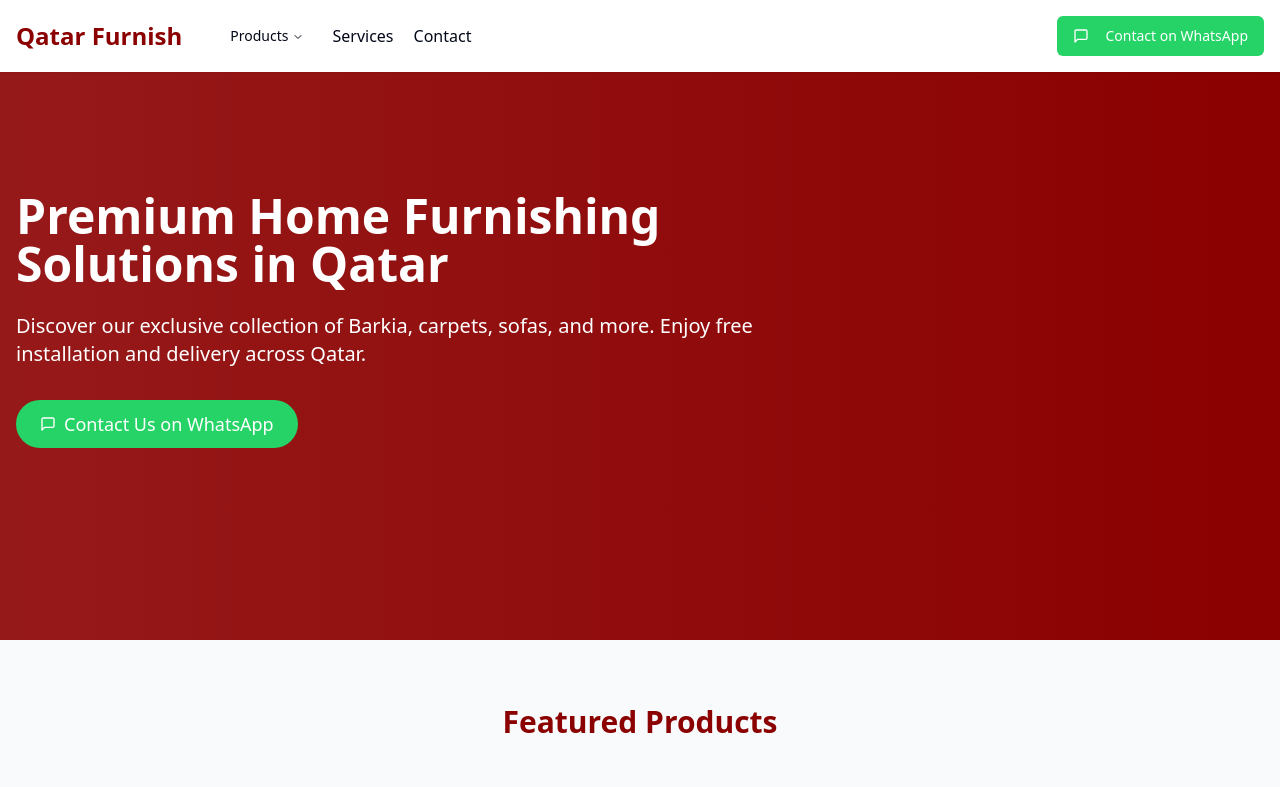
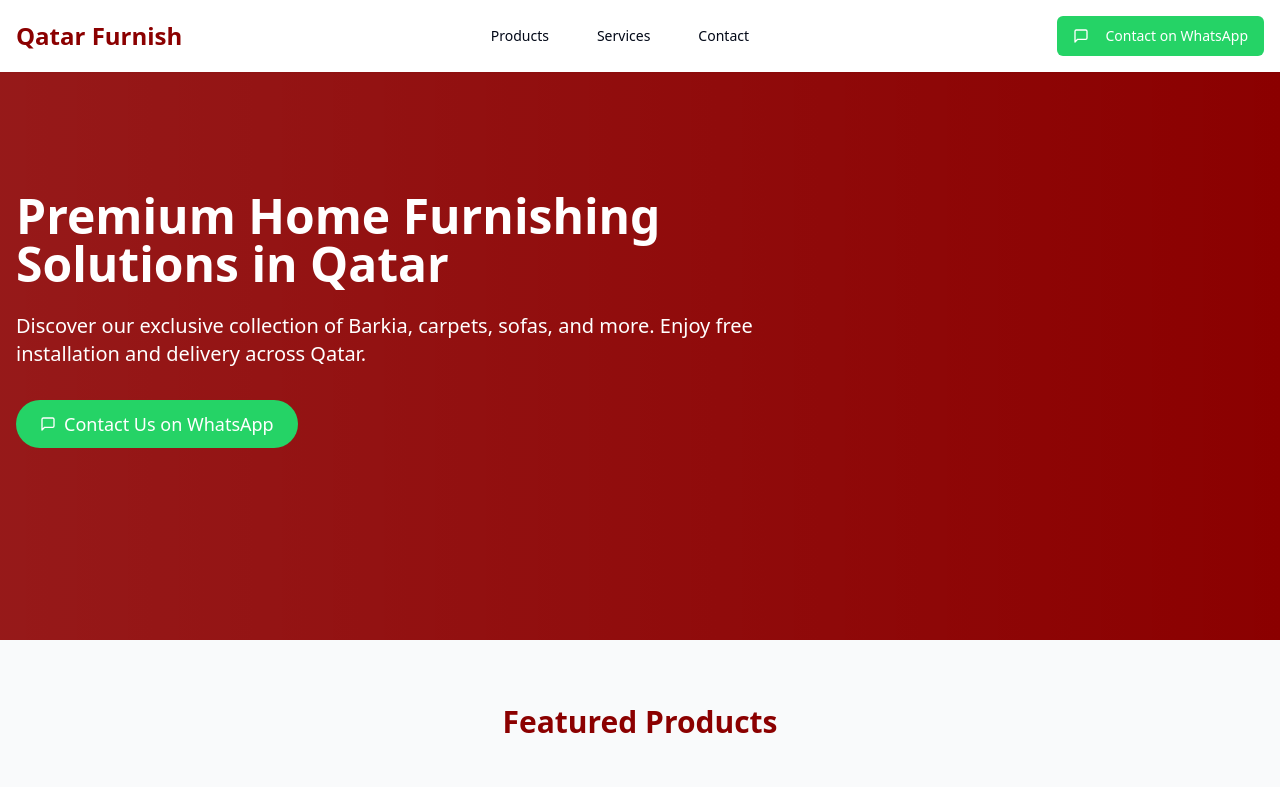
Before and after one commit to realsajat/alarabiacarpets, a React (Vite) app: page / in a window 1280 px wide. Shown: the top 787 px of the page. Built offline with nearby package versions, Linux system fonts and the light colour scheme; grey boxes are pictures that could not be loaded.

Commit message:
Refactor: Remove product subsections and center navbar button
Remove the product subsections from the navbar and center the navbar button.

```diff
--- a/src/components/Navbar.tsx
+++ b/src/components/Navbar.tsx
@@ -1,12 +1,6 @@
+
 import { MessageSquare } from "lucide-react";
 import { Button } from "@/components/ui/button";
-import {
-  NavigationMenu,
-  NavigationMenuContent,
-  NavigationMenuItem,
-  NavigationMenuList,
-  NavigationMenuTrigger,
-} from "@/components/ui/navigation-menu";
 
 const Navbar = () => {
   const handleWhatsAppClick = () => {
@@ -31,68 +25,29 @@ const Navbar = () => {
     <nav className="fixed top-0 z-50 w-full bg-white shadow-sm">
       <div className="container mx-auto px-4 py-4">
         <div className="flex items-center justify-between">
-          <div className="flex items-center gap-8">
           <h1 className="text-2xl font-bold text-primary">Qatar Furnish</h1>
-            <NavigationMenu>
-              <NavigationMenuList>
-                <NavigationMenuItem>
-                  <NavigationMenuTrigger>Products</NavigationMenuTrigger>
-                  <NavigationMenuContent>
-                    <ul className="grid w-[400px] gap-3 p-4">
-                      <li className="row-span-3">
-                        <button
+
+          <div className="flex items-center gap-4">
+            <Button
+              variant="ghost"
               onClick={() => scrollToSection('products')}
-                          className="block w-full text-left p-2 hover:bg-accent rounded-md"
             >
-                          All Products
-                        </button>
-                      </li>
-                      <li>
-                        <button
-                          onClick={() => scrollToSection('barkia')}
-                          className="block w-full text-left p-2 hover:bg-accent rounded-md"
-                        >
-                          Barkia & PVC Barkia
-                        </button>
-                      </li>
-                      <li>
-                        <button
-                          onClick={() => scrollToSection('carpets')}
-                          className="block w-full text-left p-2 hover:bg-accent rounded-md"
-                        >
-                          Carpets & Grass Carpets
-                        </button>
-                      </li>
-                      <li>
-                        <button
-                          onClick={() => scrollToSection('sofas')}
-                          className="block w-full text-left p-2 hover:bg-accent rounded-md"
-                        >
-                          Sofas & Majlis
-                        </button>
-                      </li>
-                    </ul>
-                  </NavigationMenuContent>
-                </NavigationMenuItem>
-                <NavigationMenuItem>
-                  <button
+              Products
+            </Button>
+            <Button
+              variant="ghost"
               onClick={() => scrollToSection('services')}
-                    className="block p-2"
             >
               Services
-                  </button>
-                </NavigationMenuItem>
-                <NavigationMenuItem>
-                  <button
+            </Button>
+            <Button
+              variant="ghost"
               onClick={() => scrollToSection('contact')}
-                    className="block p-2"
             >
               Contact
-                  </button>
-                </NavigationMenuItem>
-              </NavigationMenuList>
-            </NavigationMenu>
+            </Button>
           </div>
+
           <Button
             onClick={handleWhatsAppClick}
             className="bg-[#25D366] hover:bg-[#128C7E] text-white"
```
Lines whose indentation alone changed are shown as unchanged.
